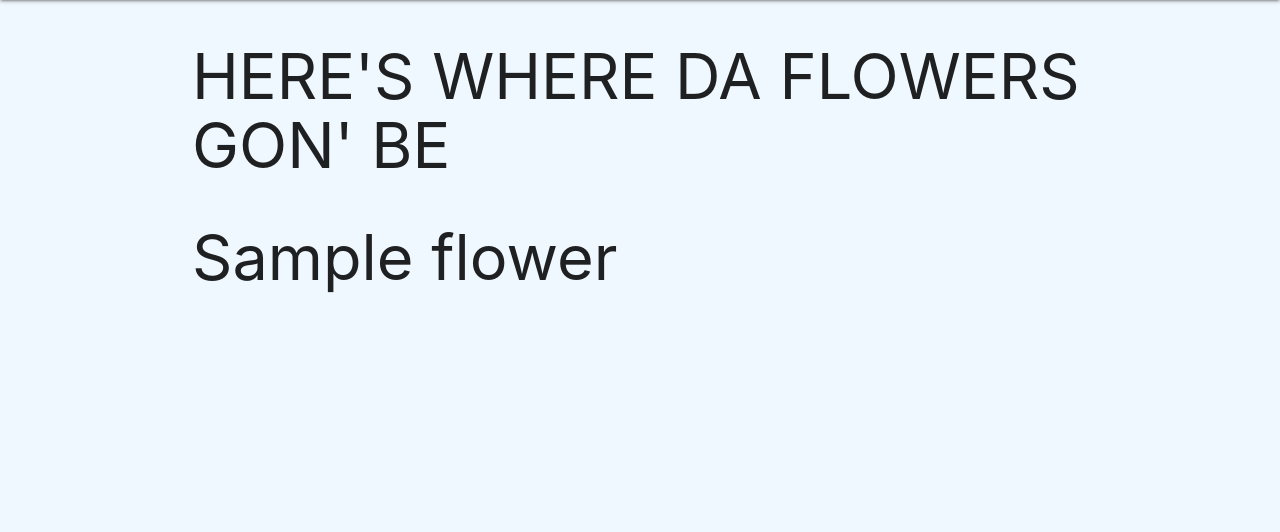
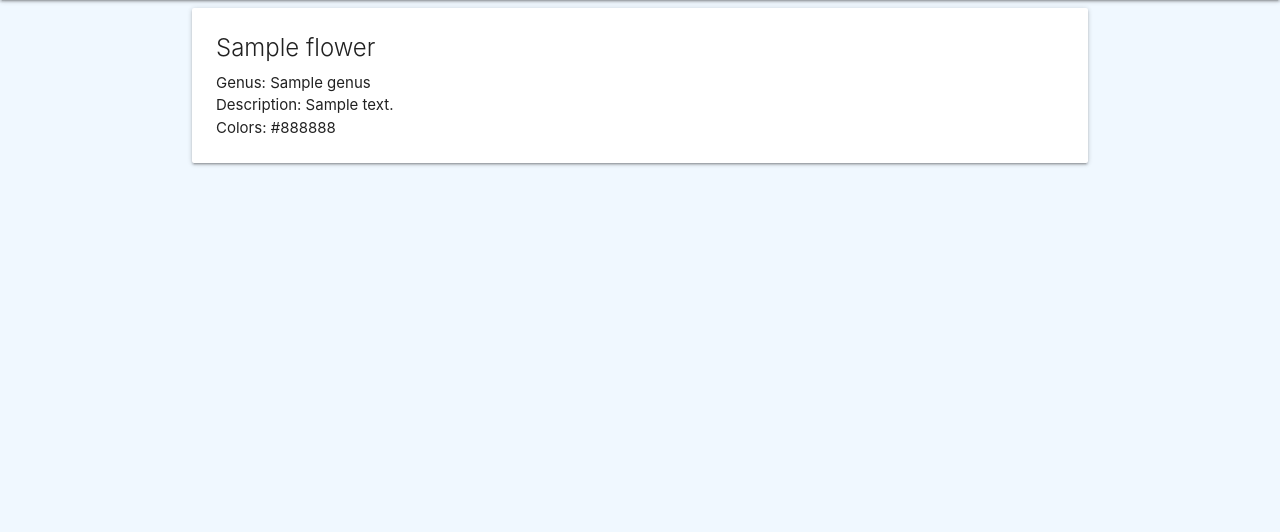
Before and after one commit to LouisPino/flower-collector, a Django app: template main_app/templates/flowers/index.html in a window 1280 px wide. Shown: the part 64-596 px from the top of the page. Run offline with Django 4.2, Linux system fonts and the light colour scheme; the template is opened without the code that fills it: most values are stand-ins (such as "Sample title", 1, 10 or a date in 2020).

Commit message:
indexing flowers

```diff
--- a/main_app/templates/flowers/index.html
+++ b/main_app/templates/flowers/index.html
@@ -1,11 +1,21 @@
 {%extends 'base.html'%}
 
 {%block content%}
-<h1>HERE'S WHERE DA FLOWERS GON' BE</h1>
-
 {%for flower in flowers%}
 
-<h1>{{flower.name}}</h1>
+<div class="card">
+    <div class="card-content">
+      <span class="card-title">{{ flower.name }}</span>
+      <p>Genus: {{ flower.genus }}</p>
+      <p>Description: {{ flower.description }}</p>
+      <p>Colors:
+        {%for color in flower.colors%}
+        {{ color }}
+        {%endfor%}
+    </p>
+
+    </div>
+  </div>
 
 {%endfor%}
 
```
